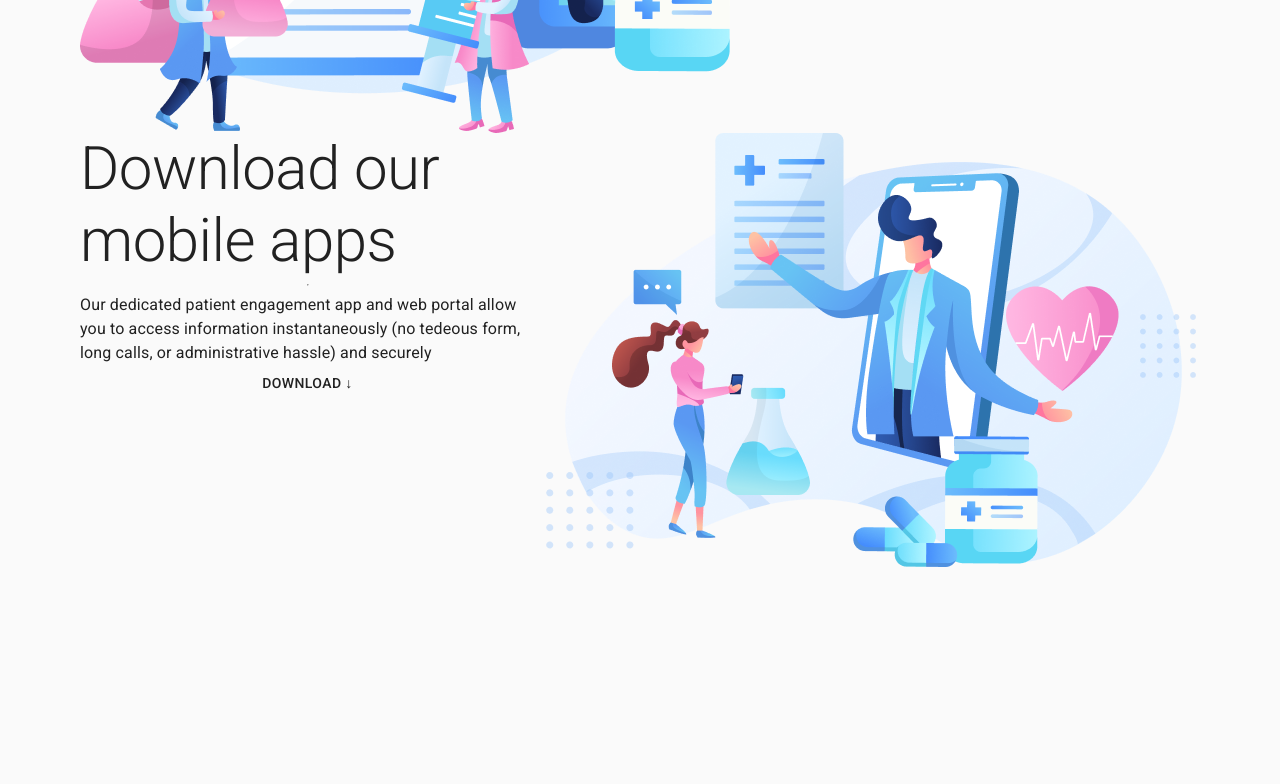
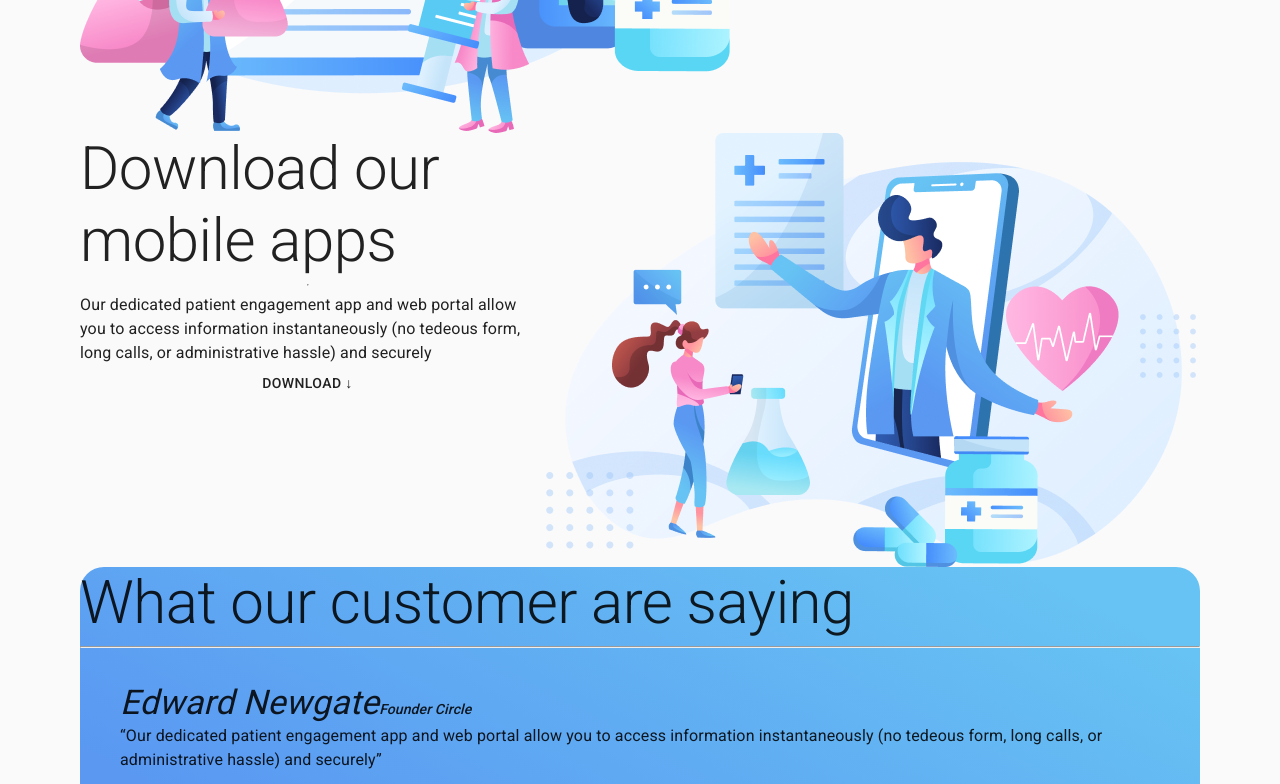
Before and after one commit to maturc/trafalgar, a React (Create React App) app: page / in a window 1280 px wide. Shown: the part 2000-2784 px from the top of the page. Before the commit the page ends 2567 px from the top, so only its background shows below. Built offline with nearby package versions, Linux system fonts and the light colour scheme.

Commit message:
added the new components into the app

```diff
--- a/src/App.tsx
+++ b/src/App.tsx
@@ -5,24 +5,29 @@ import { Navbar } from './components/Navbar';
 import { Banner } from './components/Banner';
 import { Services } from './components/Services';
 import { Info } from './components/Info';
+import { Testimonials } from './components/Testimonials';
+import { Articles } from './components/Articles';
+import { Footer } from './components/Footer';
 
 function App() {
   return (
     <>
-      <header>
-        <Container maxWidth="lg">
+      <Container maxWidth="lg">
+        <header>
           <Navbar />
           <Banner />
-        </Container>
-      </header>
+        </header>
+      </Container>
       <Container maxWidth="md">
         <main>
           <Services />
           <Info />
+          <Testimonials />
+          <Articles />
         </main>
       </Container>
       <footer>
-
+        <Footer />
       </footer>
     </>
   );
```
